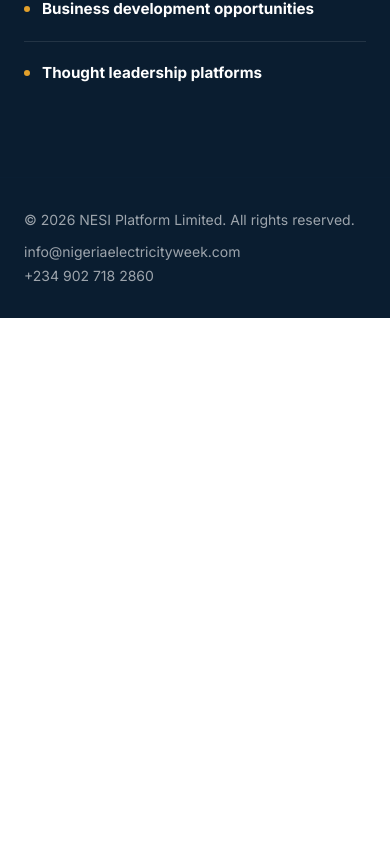
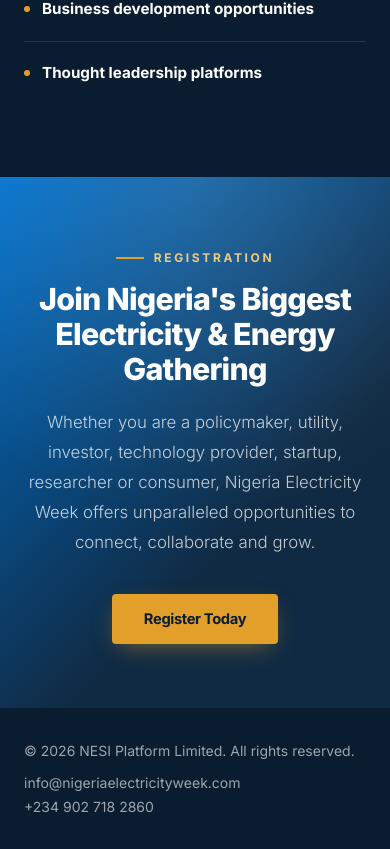
Before and after one commit to nesiweek/nigeriaelectricityweek, a Next.js app: page / in a window 390 px wide. Shown: the part 10136-10985 px from the top of the page. Before the commit the page ends 10454 px from the top, so only its background shows below. Built offline with nearby package versions, Linux system fonts and the light colour scheme.

Commit message:
add registration section

```diff
--- a/src/app/(site)/page.tsx
+++ b/src/app/(site)/page.tsx
@@ -5,6 +5,7 @@
 import { WhyAttend } from "@/components/sections/WhyAttend";
 import { FeaturedExperiences } from "@/components/sections/FeaturedExperiences";
 import { WhyPartner } from "@/components/sections/WhyPartner";
+import { RegistrationCta } from "@/components/sections/RegistrationCta";
 
 export default function HomePage() {
   return (
@@ -16,6 +17,7 @@
       <WhyAttend />
       <FeaturedExperiences />
       <WhyPartner />
+      <RegistrationCta />
     </>
   );
 }
--- /dev/null
+++ b/src/components/sections/RegistrationCta.tsx
@@ -0,0 +1,32 @@
+import { Container } from "@/components/ui/Container";
+import { Button } from "@/components/ui/Button";
+
+export function RegistrationCta() {
+  return (
+    <section className="relative overflow-hidden bg-[linear-gradient(135deg,#0072ce_0%,#102a43_65%)] py-[clamp(4rem,7vw,6rem)] text-center text-white">
+      <div className="pointer-events-none absolute inset-0 bg-[radial-gradient(circle_at_50%_0%,rgba(255,255,255,0.12),transparent_60%)]" />
+
+      <Container className="relative max-w-2xl">
+        <span className="mb-4 inline-flex items-center justify-center gap-2.5 text-xs font-bold uppercase tracking-[0.22em] text-gold-light">
+          <span className="h-[2px] w-7 bg-gold" />
+          Registration
+        </span>
+
+        <h2 className="mb-5 text-[clamp(1.9rem,3.4vw,2.75rem)] font-extrabold leading-[1.15] tracking-tight text-white">
+          Join Nigeria&apos;s Biggest Electricity &amp; Energy Gathering
+        </h2>
+
+        <p className="mb-9 text-[1.05rem] font-light leading-[1.8] text-white/75">
+          Whether you are a policymaker, utility, investor, technology
+          provider, startup, researcher or consumer, Nigeria Electricity
+          Week offers unparalleled opportunities to connect, collaborate and
+          grow.
+        </p>
+
+        <Button href="/contact" variant="primary">
+          Register Today
+        </Button>
+      </Container>
+    </section>
+  );
+}
```
